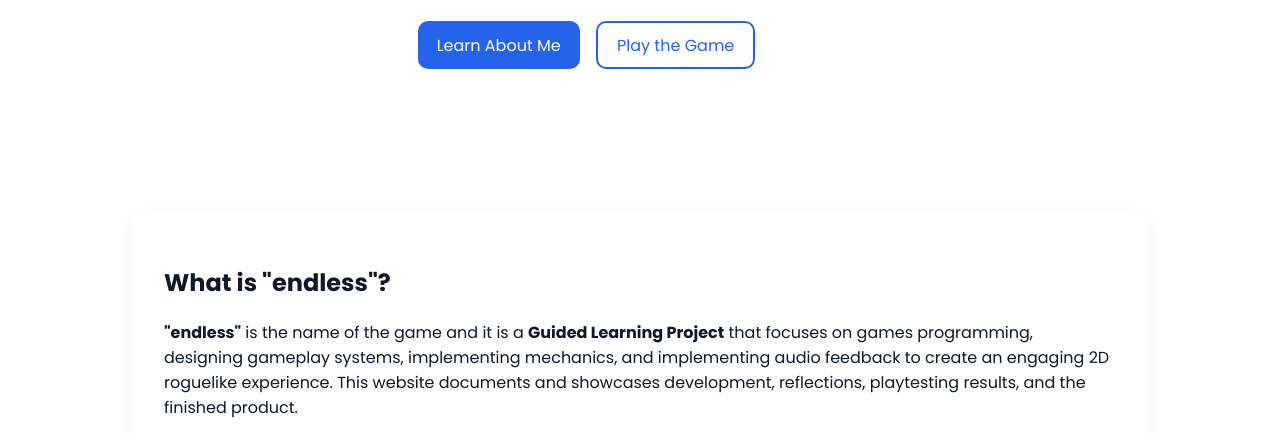
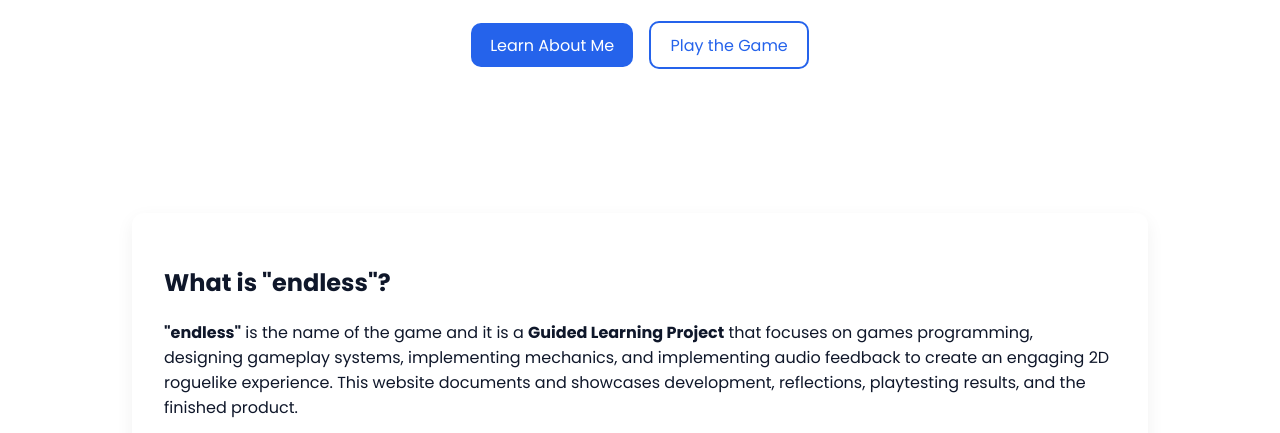
Before and after one commit to sanctier/GL_E-Portfolio, a plain HTML site: page index.html in a window 1280 px wide. Shown: the part 337-770 px from the top of the page. Drawn offline with Linux system fonts and the light colour scheme.

Commit message:
Center hero buttons with flex alignment
Added justify-content and align-items to .hero-buttons to center the buttons horizontally and vertically within their container.

```diff
--- a/style.css
+++ b/style.css
@@ -107,7 +107,7 @@ main{padding-top:4.5rem; padding-bottom:15rem}
 .btn-primary:hover{background:#2563EB}
 .btn-secondary{display:inline-block;padding:0.6rem 1.2rem;background:transparent;color:var(--primary);border:2px solid var(--primary);border-radius:10px;text-decoration:none;transition:all 200ms}
 .btn-secondary:hover{background:var(--primary);color:white}
-.hero-buttons{display:flex;gap:1rem;margin-top:1.5rem}
+.hero-buttons{display:flex;gap:1rem;margin-top:1.5rem;justify-content:center;align-items:center}
 .hero-pattern{display:none}
 
 /* Project info (index) hero alignment: left/centered like other pages */
```
